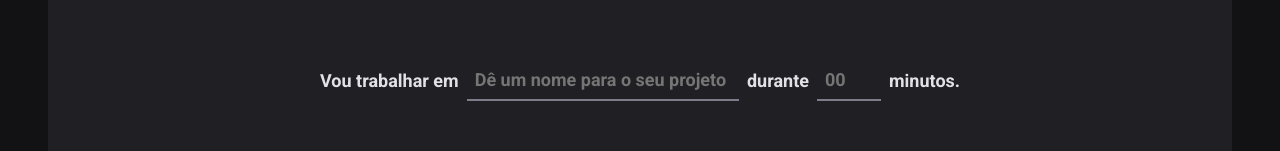
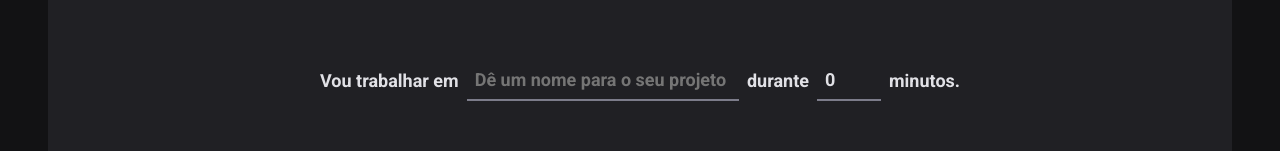
Before and after one commit to jeansantosw/timer-react, a React (Vite) app: page / in a window 1280 px wide. Shown: the part 166-317 px from the top of the page. Built offline with nearby package versions, Linux system fonts and the light colour scheme.

Commit message:
Typescript com zod

```diff
--- a/src/pages/Home/index.tsx
+++ b/src/pages/Home/index.tsx
@@ -13,18 +13,30 @@ import {
   TaskInput,
 } from './styles'
 
+//  INTERFACE
+
+interface NewCycleFormData {
+  task: string
+  minutesAmount: number
+}
+
 const newCycleFormValidationSchema = zod.object({
   task: zod.string().min(1, 'Informe a tarefa'),
   minutesAmount: zod.number().min(5).max(60),
 })
 
 export function Home() {
-  const { register, handleSubmit, watch } = useForm({
+  const { register, handleSubmit, watch, reset } = useForm<NewCycleFormData>({
     resolver: zodResolver(newCycleFormValidationSchema),
+    defaultValues: {
+      task: '',
+      minutesAmount: 0,
+    },
   })
 
-  function handleCreateNewCycle(data: any) {
+  function handleCreateNewCycle(data: NewCycleFormData) {
     console.log(data)
+    reset()
   }
 
   const task = watch('task')
```
